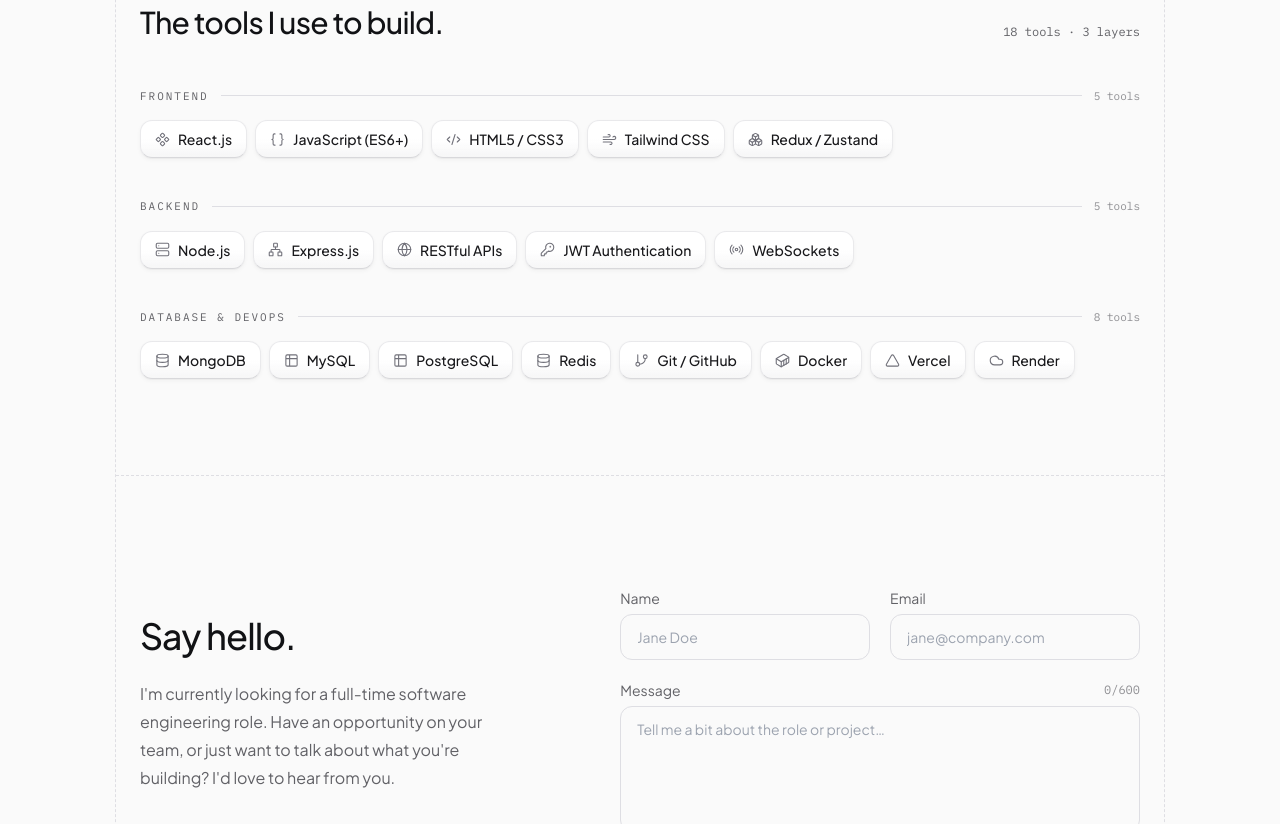
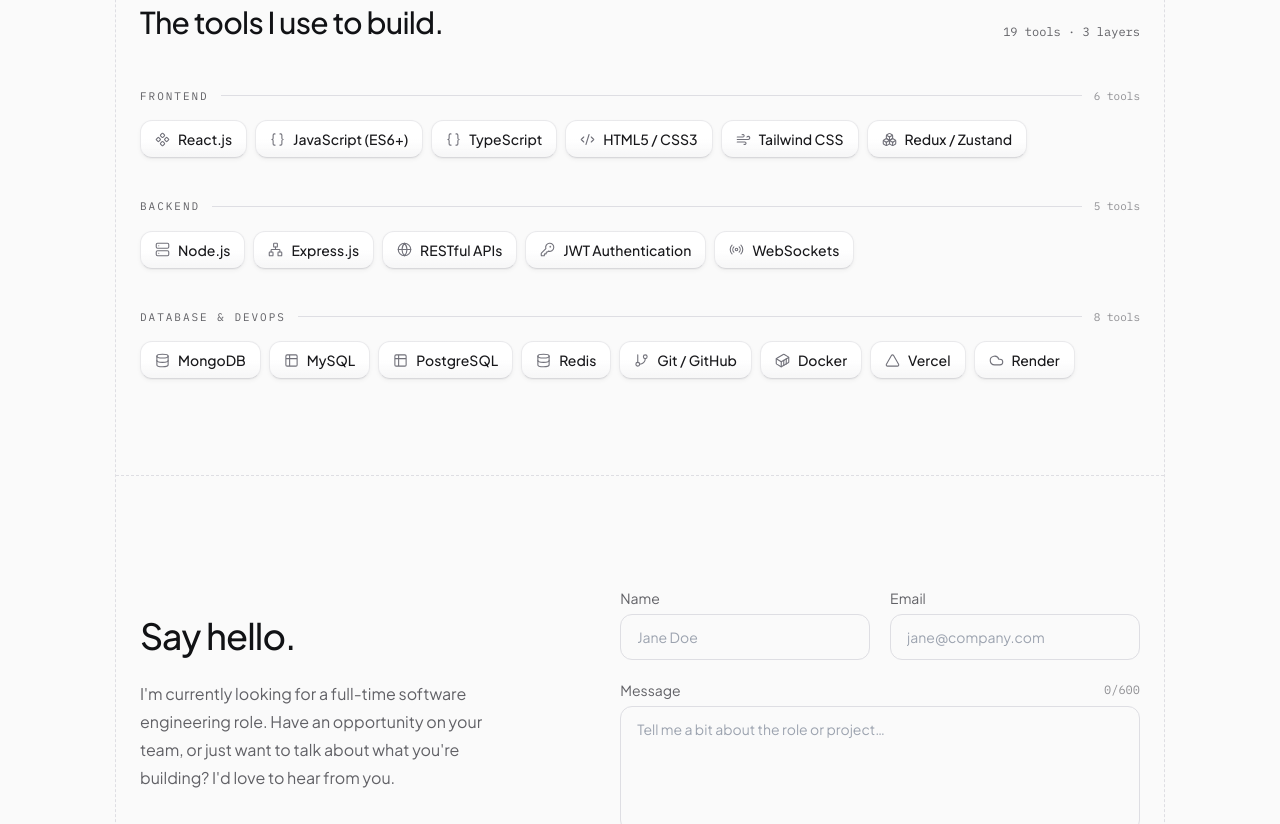
Before and after one commit to RohanKoriya/Rohan-Portfolio, a React (Vite) app in the folder client/: page / in a window 1280 px wide. Shown: the part 2340-3164 px from the top of the page. Built offline with nearby package versions, Linux system fonts and the light colour scheme; no server answers.

Commit message:
skill section updated: added typescript

```diff
--- a/client/src/data/skills.js
+++ b/client/src/data/skills.js
@@ -5,6 +5,7 @@ export const skillGroups = [
     skills: [
       { name: "React.js", icon: "Component" },
       { name: "JavaScript (ES6+)", icon: "Braces" },
+      { name: "TypeScript", icon: "Braces" },
       { name: "HTML5 / CSS3", icon: "Code2" },
       { name: "Tailwind CSS", icon: "Wind" },
       { name: "Redux / Zustand", icon: "Boxes" },
```
